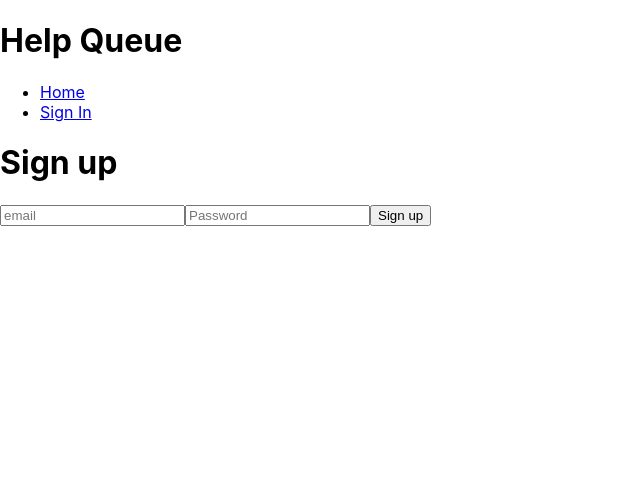
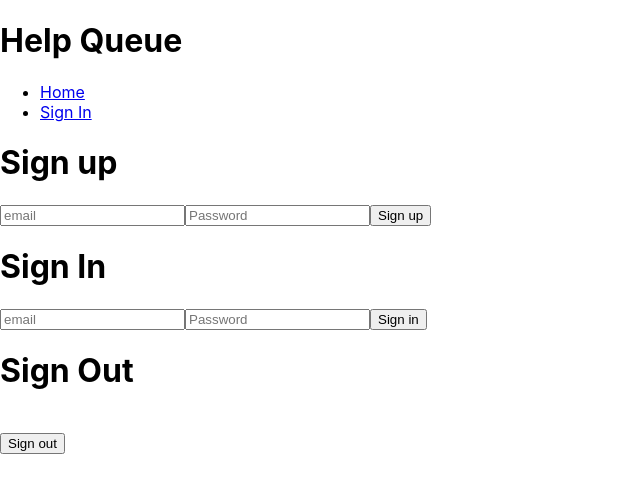
Before and after one commit to gareth-24/help-queue-nosql, a React (Create React App) app: page /sign-in in a window 1280 px wide. Shown: the top 492 px of the page, without its empty margins (0-640 px from the left). Built offline with nearby package versions, Linux system fonts and the light colour scheme; no server answers.

Commit message:
add sign out function

```diff
--- a/src/components/SignIn.js
+++ b/src/components/SignIn.js
@@ -1,10 +1,12 @@
 import React, { useState } from "react";
 import { auth } from "./../firebase.js";
-import { createUserWithEmailAndPassword } from "firebase/auth";
+import { createUserWithEmailAndPassword, signInWithEmailAndPassword, signOut } from "firebase/auth";
 
 function SignIn(){
-  // New code below!
   const [signUpSuccess, setSignUpSuccess] = useState(null);
+  const [signInSuccess, setSignInSuccess] = useState(null);
+  // new state variable
+  const [signOutSuccess, setSignOutSuccess] = useState(null);
 
   function doSignUp(event) {
     event.preventDefault();
@@ -18,6 +20,28 @@
       .catch((error) => {
         // New code below!
         setSignUpSuccess(`There was an error signing up: ${error.message}!`)
+      });
+  }
+
+  function doSignIn(event) {
+    event.preventDefault();
+    const email = event.target.signinEmail.value;
+    const password = event.target.signinPassword.value;
+    signInWithEmailAndPassword(auth, email, password)
+      .then((userCredential) => {
+        setSignInSuccess(`You've successfully signed in as ${userCredential.user.email}!`)
+      })
+      .catch((error) => {
+        setSignInSuccess(`There was an error signing in: ${error.message}!`)
+      });
+  }
+
+  function doSignOut() {
+    signOut(auth)
+      .then(function() {
+        setSignOutSuccess("You have successfully signed out!");
+      }).catch(function(error) {
+        setSignOutSuccess(`There was an error signing out: ${error.message}!`);
       });
   }
 
@@ -37,6 +61,26 @@
           placeholder='Password' />
         <button type='submit'>Sign up</button>
       </form>
+
+      <h1>Sign In</h1>
+      {/* New sign in success message*/}
+      {signInSuccess}
+      <form onSubmit={doSignIn}>
+        <input
+          type='text'
+          name='signinEmail'
+          placeholder='email' />
+        <input
+          type='password'
+          name='signinPassword'
+          placeholder='Password' />
+        <button type='submit'>Sign in</button>
+      </form>
+
+      <h1>Sign Out</h1>
+      {signOutSuccess}
+      <br />
+      <button onClick={doSignOut}>Sign out</button>
     </React.Fragment>
   );
 }
```
